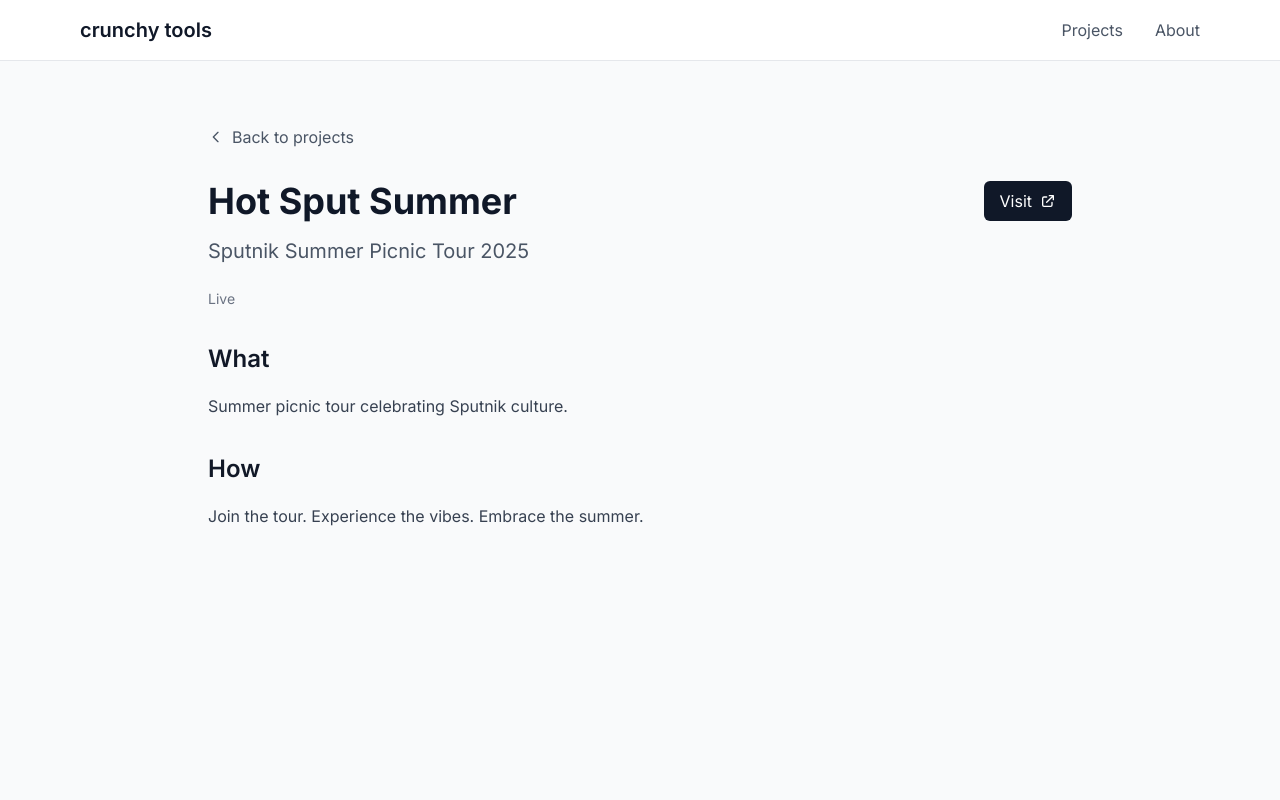
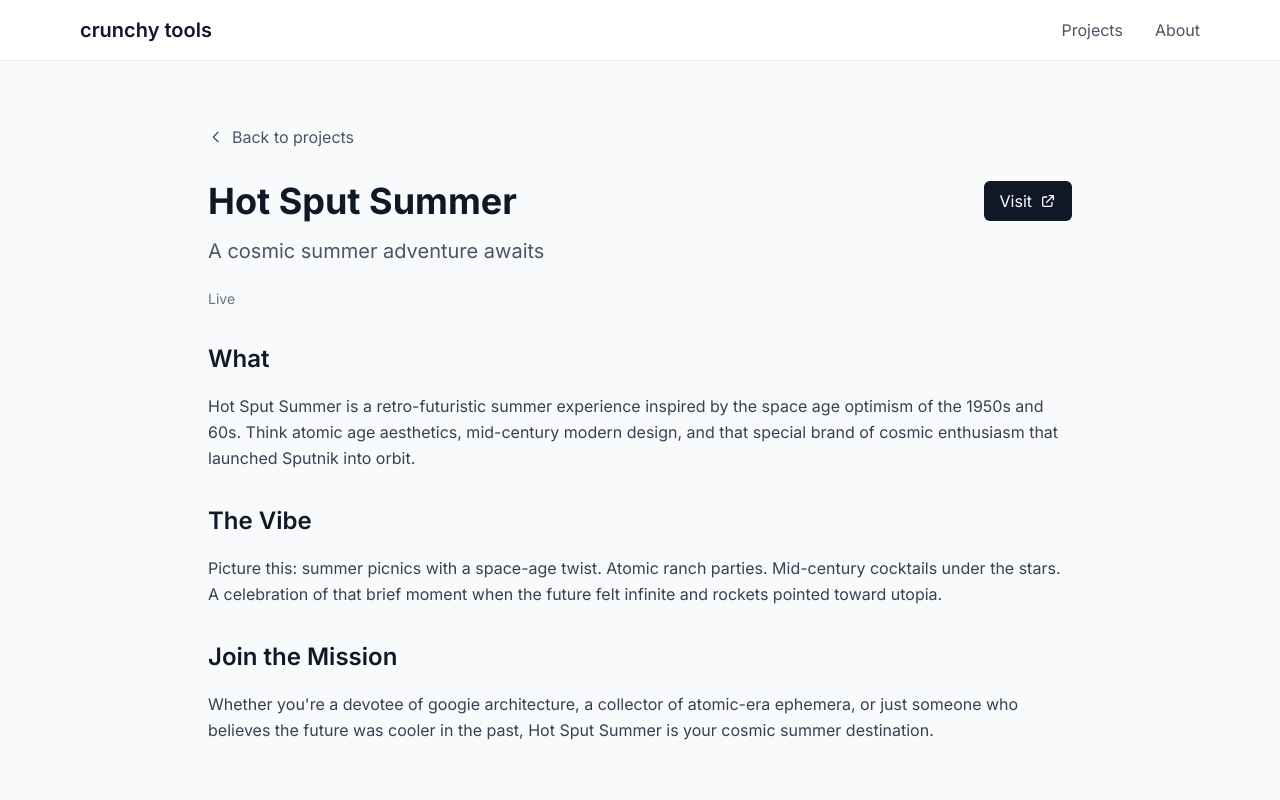
Before and after one commit to brklyngg/crunchynumbers, a Next.js app: page /projects/hot-sput-summer in a window 1280 px wide. Shown: the top 800 px of the page. Built offline with nearby package versions, Linux system fonts and the light colour scheme.

Commit message:
Update Hot Sput Summer product page with retro-futuristic space age theme

```diff
--- a/app/projects/hot-sput-summer/page.tsx
+++ b/app/projects/hot-sput-summer/page.tsx
@@ -20,7 +20,7 @@ export default function HotSputSummerProject() {
               Hot Sput Summer
             </h1>
             <p className="text-xl text-gray-600">
-              Sputnik Summer Picnic Tour 2025
+              A cosmic summer adventure awaits
             </p>
           </div>
           <Link
@@ -44,12 +44,17 @@ export default function HotSputSummerProject() {
       <div className="prose prose-lg max-w-none mb-12">
         <h2>What</h2>
         <p>
-          Summer picnic tour celebrating Sputnik culture.
+          Hot Sput Summer is a retro-futuristic summer experience inspired by the space age optimism of the 1950s and 60s. Think atomic age aesthetics, mid-century modern design, and that special brand of cosmic enthusiasm that launched Sputnik into orbit.
         </p>
 
-        <h2>How</h2>
+        <h2>The Vibe</h2>
         <p>
-          Join the tour. Experience the vibes. Embrace the summer.
+          Picture this: summer picnics with a space-age twist. Atomic ranch parties. Mid-century cocktails under the stars. A celebration of that brief moment when the future felt infinite and rockets pointed toward utopia.
+        </p>
+
+        <h2>Join the Mission</h2>
+        <p>
+          Whether you&apos;re a devotee of googie architecture, a collector of atomic-era ephemera, or just someone who believes the future was cooler in the past, Hot Sput Summer is your cosmic summer destination.
         </p>
       </div>
     </div>
```
